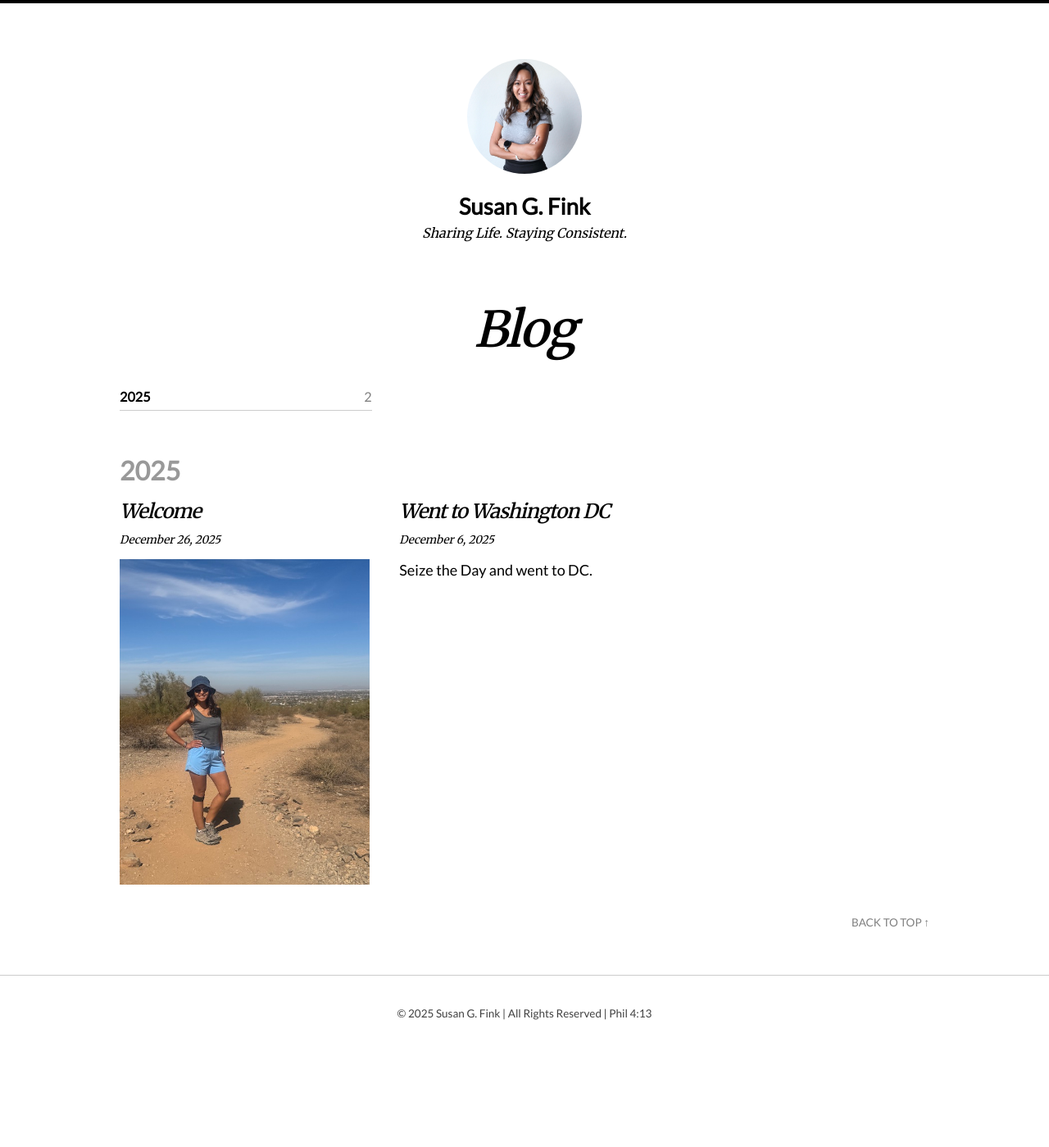
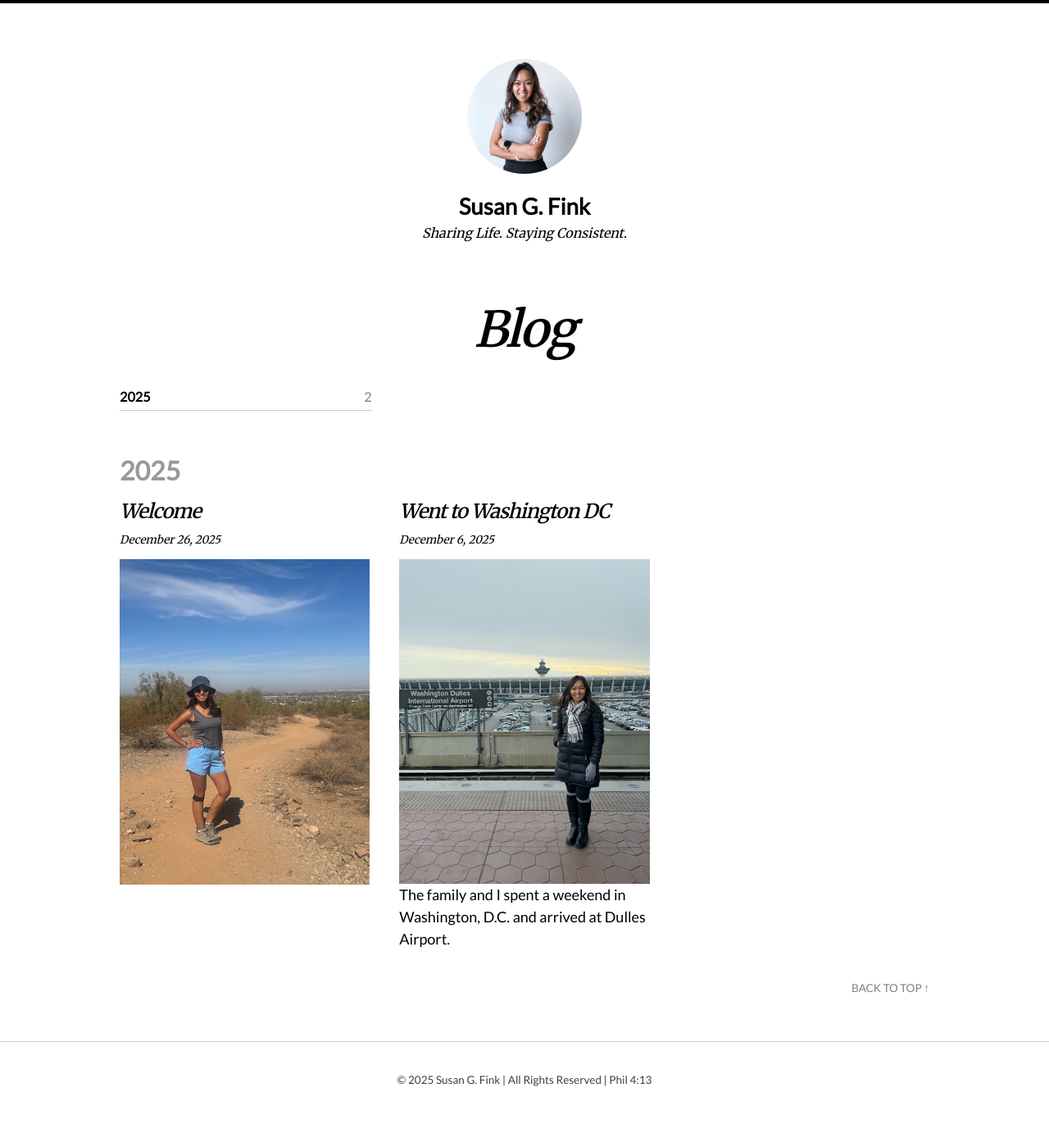
Before and after one commit to susangfink/site, a Jekyll site: the page built from blog.md, in a window 1280 px wide. Shown: the whole page at 82% size. Built offline with Jekyll 4.4.1, drawn with Linux system fonts in a browser that asks for light colours; nearby versions of some CDN libraries; before the commit the page ends 1318 px from its top, so only the background shows below that.

Commit message:
Update 2025-12-06-wenttowashington.md

```diff
--- a/_posts/2025-12-06-wenttowashington.md
+++ b/_posts/2025-12-06-wenttowashington.md
@@ -1,7 +1,6 @@
 ---
 layout: post
 title: "Went to Washington DC"
-excerpt: "Seize the Day and went to DC."
 categories:
   - Travel
 tags:
```
